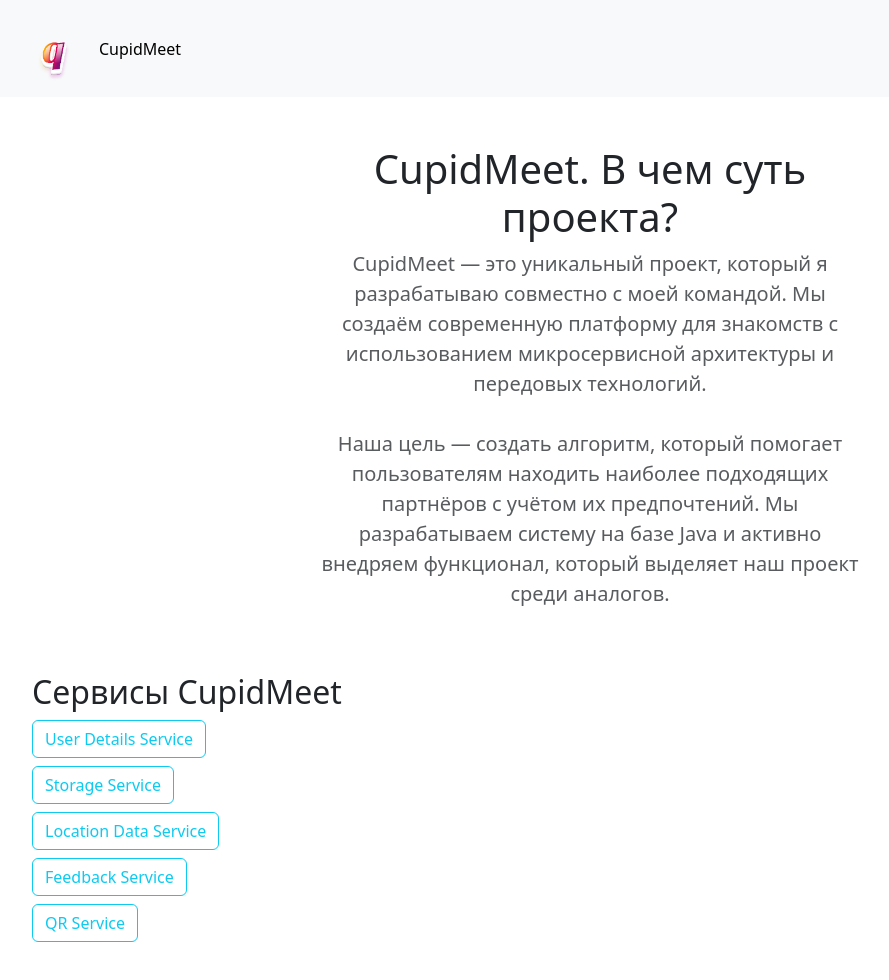
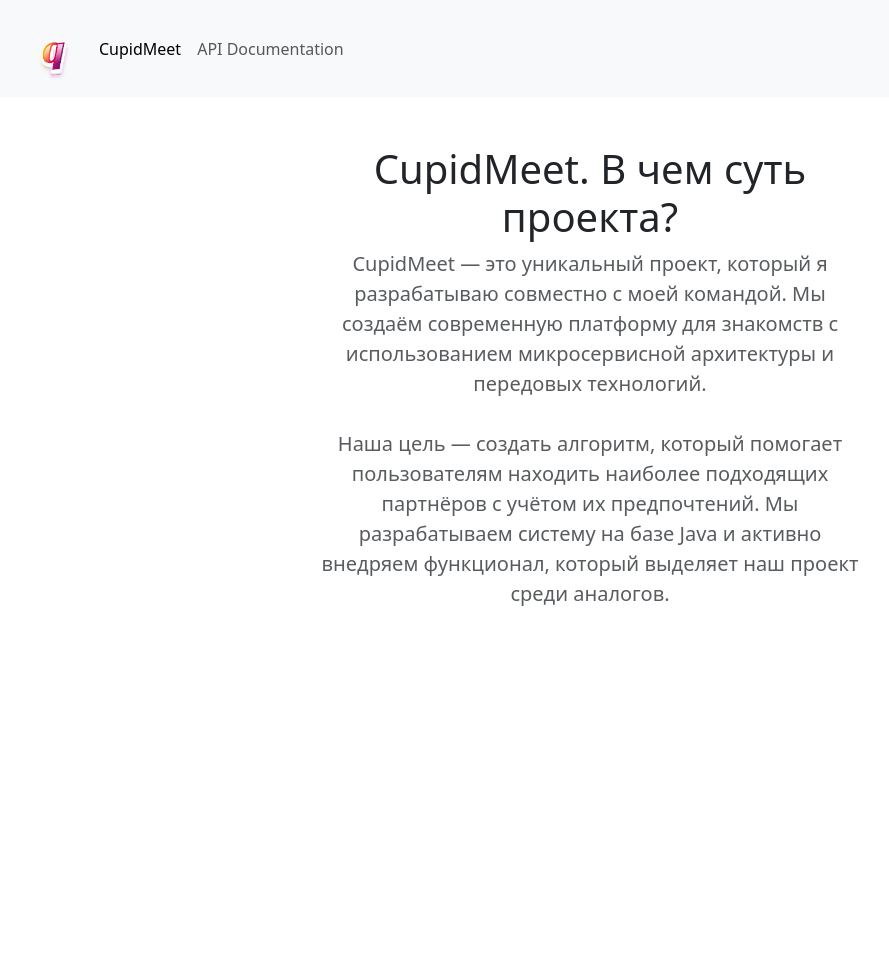
Before and after one commit to qaisar04/CupidMeet, a plain HTML site: page frontend/dist/index.html in a window 1280 px wide. Shown: the whole page, without its empty margins (50-939 px from the left). After the commit the page ends 800 px from the top, so only its background shows below. Drawn offline with nearby package versions, Linux system fonts and the light colour scheme.

Commit message:
Разделил API с главной страницей

```diff
--- a/frontend/dist/index.html
+++ b/frontend/dist/index.html
@@ -3,19 +3,13 @@
 <head>
     <meta charset="UTF-8"/>
     <meta name="viewport" content="width=device-width, initial-scale=1.0"/>
-    <link
-            href="https://cdn.jsdelivr.net/npm/bootstrap@5.3.3/dist/css/bootstrap.min.css"
-            rel="stylesheet"
-            integrity="sha384-QWTKZyjpPEjISv5WaRU9OFeRpok6YctnYmDr5pNlyT2bRjXh0JMhjY6hW+ALEwIH"
-            crossorigin="anonymous"
-    />
-    <script
-            src="https://cdn.jsdelivr.net/npm/bootstrap@5.1.3/dist/js/bootstrap.bundle.min.js"
+    <link href="https://cdn.jsdelivr.net/npm/bootstrap@5.3.3/dist/css/bootstrap.min.css" rel="stylesheet"
+          integrity="sha384-QWTKZyjpPEjISv5WaRU9OFeRpok6YctnYmDr5pNlyT2bRjXh0JMhjY6hW+ALEwIH"
+          crossorigin="anonymous"/>
+    <script src="https://cdn.jsdelivr.net/npm/bootstrap@5.1.3/dist/js/bootstrap.bundle.min.js"
             integrity="sha384-ka7Sk0Gln4gmtz2MlQnikT1wXgYsOg+OMhuP+IlRH9sENBO0LRn5q+8nbTov4+1p"
-            crossorigin="anonymous"
-    ></script>
+            crossorigin="anonymous"></script>
     <title>API CupidMeet</title>
-    <link href="https://cdn.jsdelivr.net/npm/bootstrap@5.3.3/dist/css/bootstrap.min.css" rel="stylesheet" integrity="sha384-QWTKZyjpPEjISv5WaRU9OFeRpok6YctnYmDr5pNlyT2bRjXh0JMhjY6hW+ALEwIH" crossorigin="anonymous">
 </head>
 <body>
 <nav class="navbar navbar-expand-lg bg-body-tertiary">
@@ -23,21 +17,17 @@
         <a class="navbar-brand" href="#">
             <img src="q.png" alt="logo" width="43"/>
         </a>
-        <button
-                class="navbar-toggler"
-                type="button"
-                data-bs-toggle="collapse"
-                data-bs-target="#navbarNav"
-                aria-controls="navbarNav"
-                aria-expanded="false"
-                aria-label="Toggle navigation"
-        >
+        <button class="navbar-toggler" type="button" data-bs-toggle="collapse" data-bs-target="#navbarNav"
+                aria-controls="navbarNav" aria-expanded="false" aria-label="Toggle navigation">
             <span class="navbar-toggler-icon"></span>
         </button>
         <div class="collapse navbar-collapse" id="navbarNav">
             <ul class="navbar-nav">
                 <li class="nav-item">
-                    <a class="nav-link active" aria-current="page" href="/">CupidMeet</a>
+                    <a class="nav-link active" aria-current="page" href="index.html">CupidMeet</a>
+                </li>
+                <li class="nav-item">
+                    <a class="nav-link" href="swagger.html">API Documentation</a>
                 </li>
             </ul>
         </div>
@@ -45,38 +35,18 @@
 </nav>
 <div class="container text-center my-5">
     <div class="row">
-        <div class="col-lg-6 cold-md-8 mx-auto">
+        <div class="col-lg-6 col-md-8 mx-auto">
             <h1 class="fw-light">CupidMeet. В чем суть проекта?</h1>
             <p class="lead text-muted">
                 CupidMeet — это уникальный проект, который я разрабатываю совместно с моей командой. Мы создаём
                 современную платформу для знакомств с использованием микросервисной архитектуры и передовых технологий.
                 <br><br>
-                Наша цель — создать алгоритм, который помогает
-                пользователям находить наиболее подходящих партнёров с учётом их предпочтений. Мы разрабатываем систему
-                на базе Java и активно внедряем функционал, который выделяет наш проект среди аналогов.
+                Наша цель — создать алгоритм, который помогает пользователям находить наиболее подходящих партнёров с
+                учётом их предпочтений. Мы разрабатываем систему на базе Java и активно внедряем функционал, который
+                выделяет наш проект среди аналогов.
             </p>
         </div>
     </div>
 </div>
-<div class="container my-5">
-    <h2 class="fw-light">Сервисы CupidMeet</h2>
-    <ul class="swagger-list list-unstyled">
-        <li>
-            <a href="https://qaisar.online/api/user-details-service/swagger-ui/index.html" class="btn btn-outline-info mb-2">User Details Service</a>
-        </li>
-        <li>
-            <a href="https://qaisar.online/api/storage-service/swagger-ui/index.html" class="btn btn-outline-info mb-2">Storage Service</a>
-        </li>
-        <li>
-            <a href="https://qaisar.online/api/location-data-service/swagger-ui/index.html" class="btn btn-outline-info mb-2">Location Data Service</a>
-        </li>
-        <li>
-            <a href="https://qaisar.online/api/feedback-service/swagger-ui.html" class="btn btn-outline-info mb-2">Feedback Service</a>
-        </li>
-        <li>
-            <a href="https://qaisar.online/api/qr-service/swagger-ui.html" class="btn btn-outline-info mb-2">QR Service</a>
-        </li>
-    </ul>
-</div>
 </body>
 </html>
```
Also changed, not shown: 1 other file.
